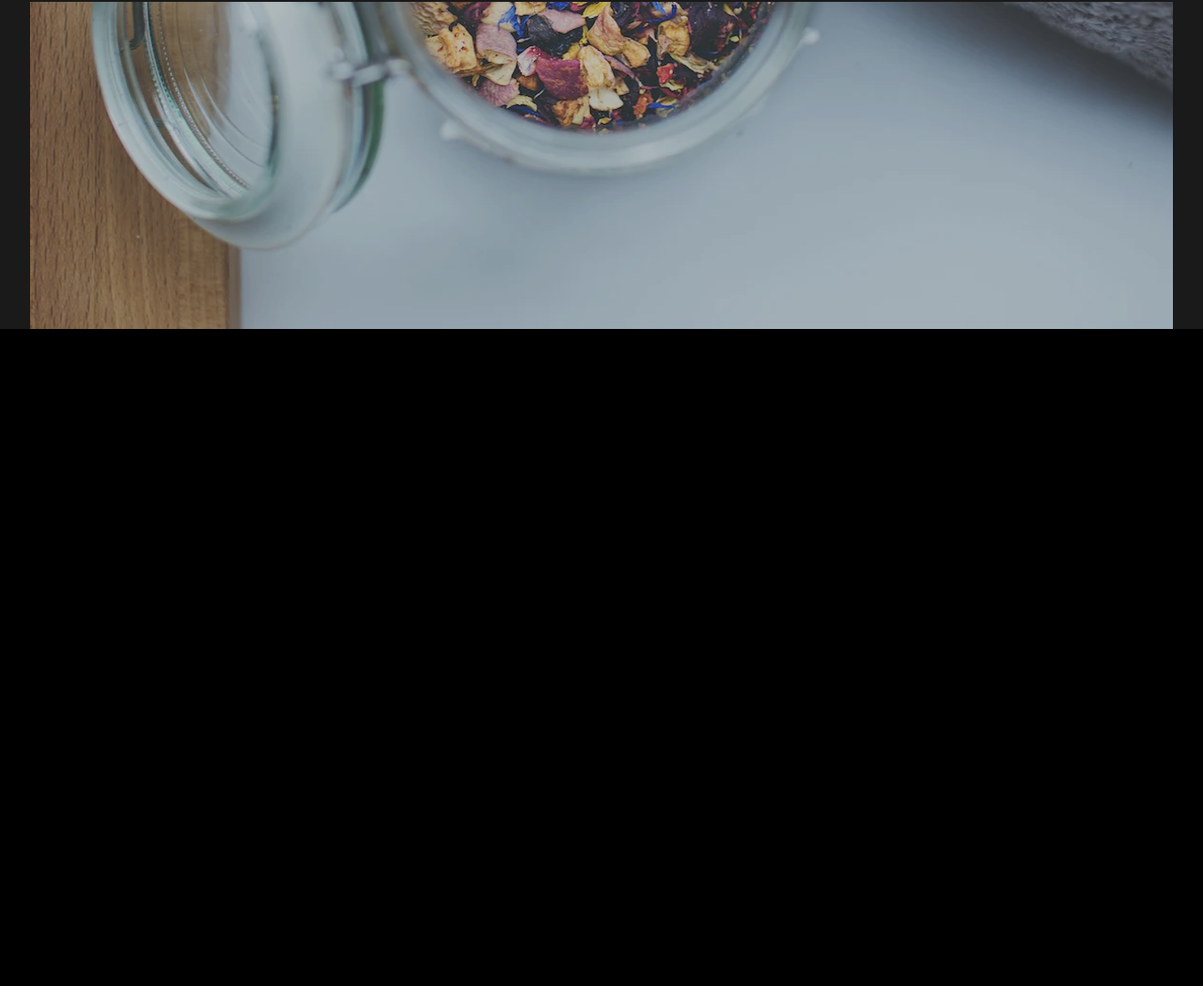
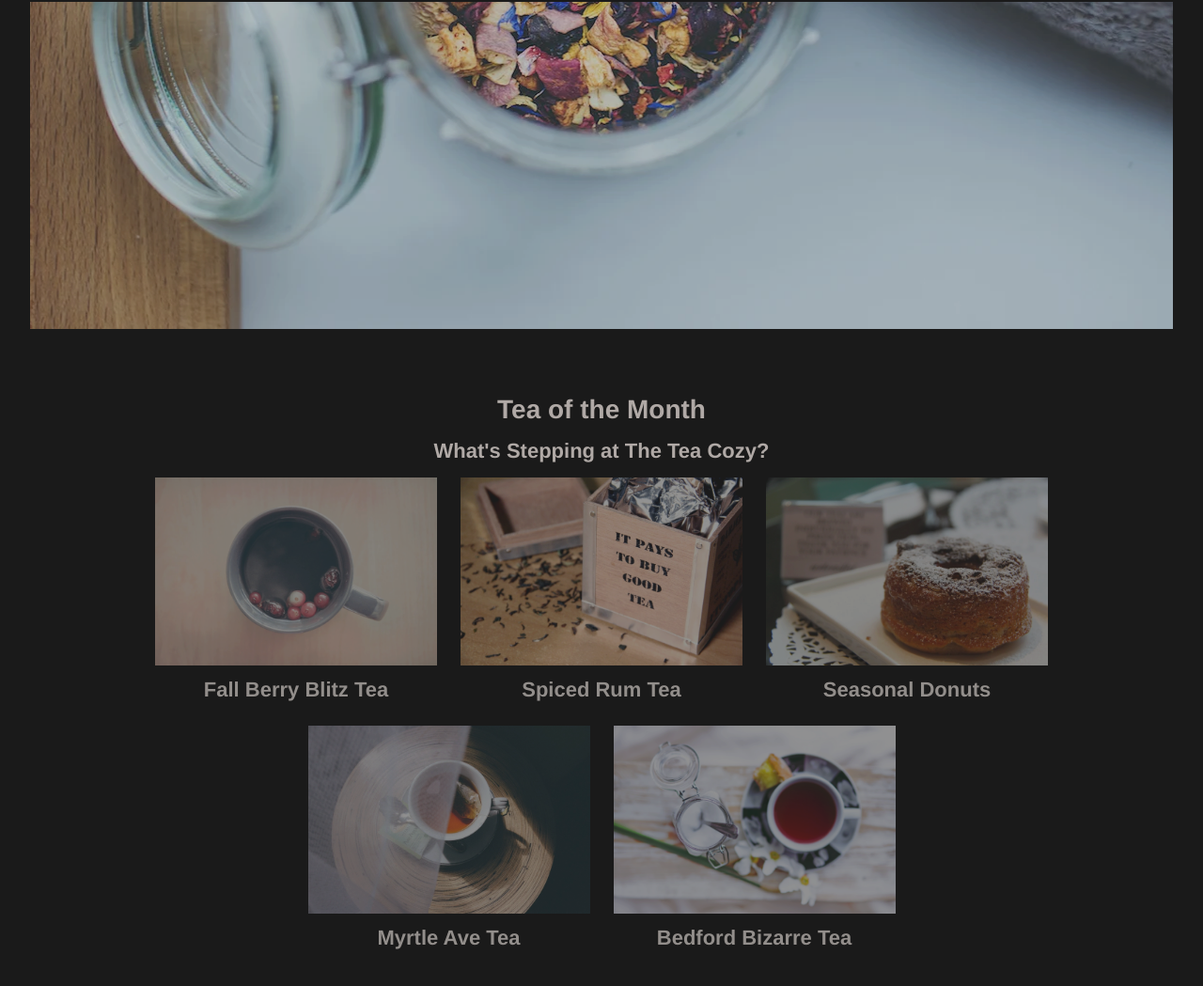
Before and after one commit to Lixcon11/Tea-Cozy, a plain HTML site: page index.html in a window 1280 px wide. Shown: the part 519-1568 px from the top of the page at 94% size. Before the commit the page ends 869 px from the top, so only its background shows below. Drawn offline with Linux system fonts and the light colour scheme.

Commit message:
Featured tea section done

```diff
--- a/index.html
+++ b/index.html
@@ -8,10 +8,10 @@
 </head>
 <body>
     <header>
-        <img class="tea-logo" src="./images/img-tea-cozy-logo.webp"/>
+        <img class="tea-logo" src="./src/images/img-tea-cozy-logo.webp"/>
         <nav>
             <a href="#mission">Mission</a>
-            <a>Featured Tea</a>
+            <a href="#featured-tea">Featured Tea</a>
             <a>Locations</a>
         </nav>
     </header>
@@ -22,7 +22,31 @@
                 <h4>Handpicked, Artisanally Curated, Free Range, Sustainable, Small Batch, Fair Trade, Organic Tea</h4>
             </div>
         </section>
-        <section>
+        <section class="featured-tea" id="featured-tea">
+            <h2>Tea of the Month</h2>
+            <h4>What's Stepping at The Tea Cozy?</h4>
+            <article class="tea-container">
+                <div class="tea-type">
+                    <img src="./src/images/img-berryblitz.webp"/>
+                    <p>Fall Berry Blitz Tea</p>
+                </div>
+                <div class="tea-type">
+                    <img src="./src/images/img-spiced-rum.webp"/>
+                    <p>Spiced Rum Tea</p>
+                </div>
+                <div class="tea-type">
+                    <img src="./src/images/img-donut.webp"/>
+                    <p>Seasonal Donuts</p>
+                </div>
+                <div class="tea-type">
+                    <img src="./src/images/img-myrtle-ave.webp"/>
+                    <p>Myrtle Ave Tea</p>
+                </div>
+                <div class="tea-type">
+                    <img src="./src/images/img-bedford-bizarre.webp"/>
+                    <p>Bedford Bizarre Tea</p>
+                </div>
+            </article>
 
         </section>
         <section>
--- a/style.css
+++ b/style.css
@@ -40,12 +40,14 @@ main {
     display: flex;
     justify-content: center;
     align-items: center;
+    flex-direction: column;
+    transform: translateY(69px);
+    gap: 70px;
 
     & .mission {
-        transform: translateY(69px);
         height: 700px;
         width: 95%;
-        background-image: url("/images/img-mission-background.webp");
+        background-image: url("/src/images/img-mission-background.webp");
         background-repeat: no-repeat;
         background-size: 100% 100%;
         min-height: 100vh;
@@ -65,4 +67,34 @@ main {
             }
         }
     }
+
+    & .featured-tea {
+        width: 80%;
+
+        & h2 {
+            font-size: 28px;
+            margin-bottom: 15px;
+        }
+
+        & .tea-container {
+           display: flex;
+           flex-wrap: wrap;
+           justify-content: center;
+           gap: 25px;
+           margin-top: 15px;
+
+            & div {
+
+                & img {
+                    width: 300px;
+                    height: 200px;
+                }
+
+                & p {
+                    padding-top: 7px;
+                    font-weight: bold;
+                }
+            }
+        }
+    }
 }
```
Also changed, not shown: src/images/img-bedford-bizarre.webp (renamed from Images/img-bedford-bizarre.webp), src/images/img-berryblitz.webp (renamed from Images/img-berryblitz.webp), src/images/img-donut.webp (renamed from Images/img-donut.webp), src/images/img-locations-background.webp (renamed from Images/img-locations-background.webp), src/images/img-mission-background.webp (renamed from Images/img-mission-background.webp), src/images/img-myrtle-ave.webp (renamed from Images/img-myrtle-ave.webp), src/images/img-spiced-rum.webp (renamed from Images/img-spiced-rum.webp), src/images/img-tea-cozy-logo.webp (renamed from Images/img-tea-cozy-logo.webp).
